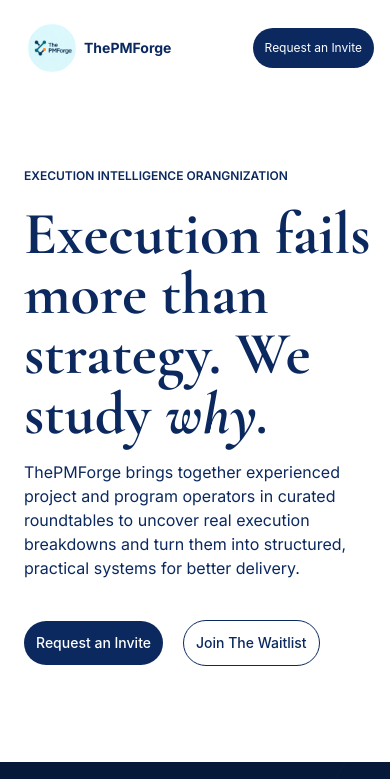
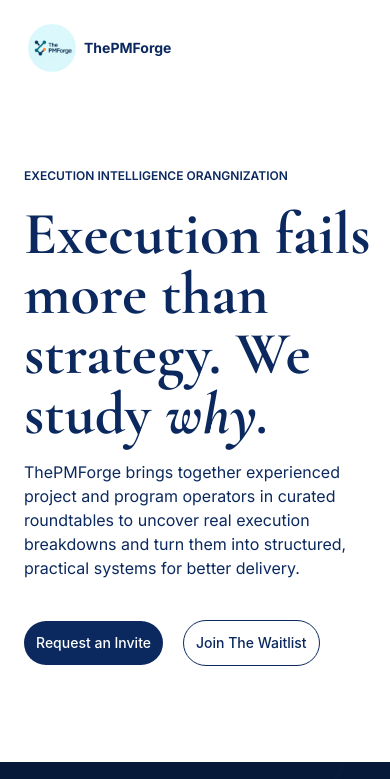
Before and after one commit to FOA-developer/ThePMForge, a React (Vite) app: page / in a window 390 px wide. Shown: the top 779 px of the page. Built offline with nearby package versions, Linux system fonts and the light colour scheme.

Commit message:
nemw component for nav menu

```diff
--- a/src/Navbar.jsx
+++ b/src/Navbar.jsx
@@ -12,7 +12,7 @@ const Navbar = () => {
         <ul className="list-none flex gap-8 flex-row items-center">
           <li className="hidden md:block font-semibold"><a href="#approach">Approach</a></li>
           <li className="hidden md:block font-semibold"><a href="#about">About</a></li>
-          <li><a href="https://docs.google.com/forms/d/e/1FAIpQLScGlUTQCNadu03JH7oueH5JjgLxs8OPcFwn-KVr2nfTjYqcsw/viewform?usp=dialog" target="_blank" rel="noopener noreferrer"><button className="text-xs font-semi-bold bg-[rgb(11,41,95)] hover:bg-[rgb(39, 198, 230)]font-inter text-white p-3 rounded-full transition-all duration-600 ease-out transform hover:scale-105 active:scale-95 ">Request an Invite</button></a></li>
+          <li><a href="https://docs.google.com/forms/d/e/1FAIpQLScGlUTQCNadu03JH7oueH5JjgLxs8OPcFwn-KVr2nfTjYqcsw/viewform?usp=dialog" target="_blank" rel="noopener noreferrer"><button className=" hidden md:block text-xs font-semi-bold bg-[rgb(11,41,95)] hover:bg-[rgb(39, 198, 230)]font-inter text-white p-3 rounded-full transition-all duration-600 ease-out transform hover:scale-105 active:scale-95 ">Request an Invite</button></a></li>
         </ul>
       </div>
     </nav>
```
